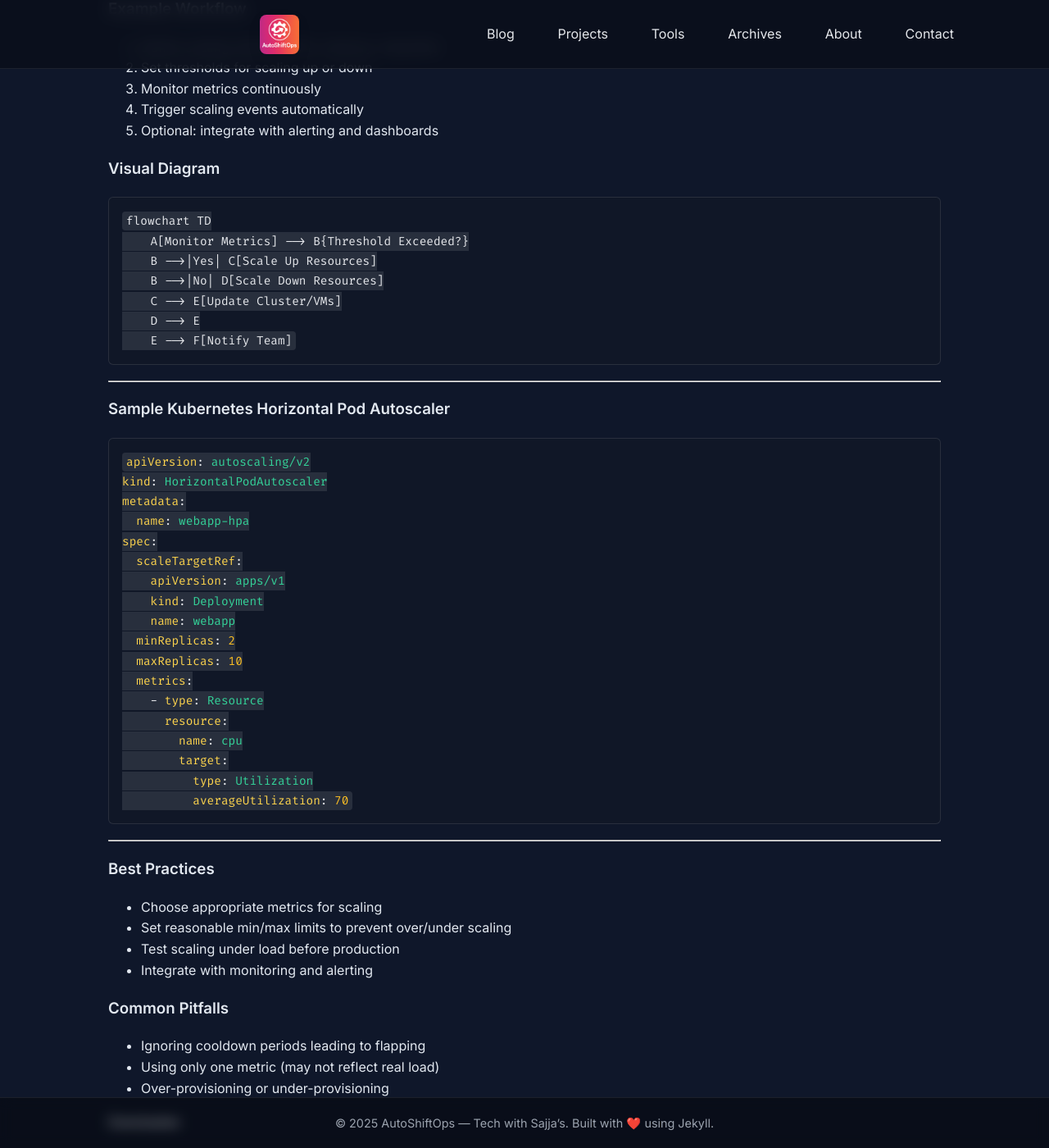
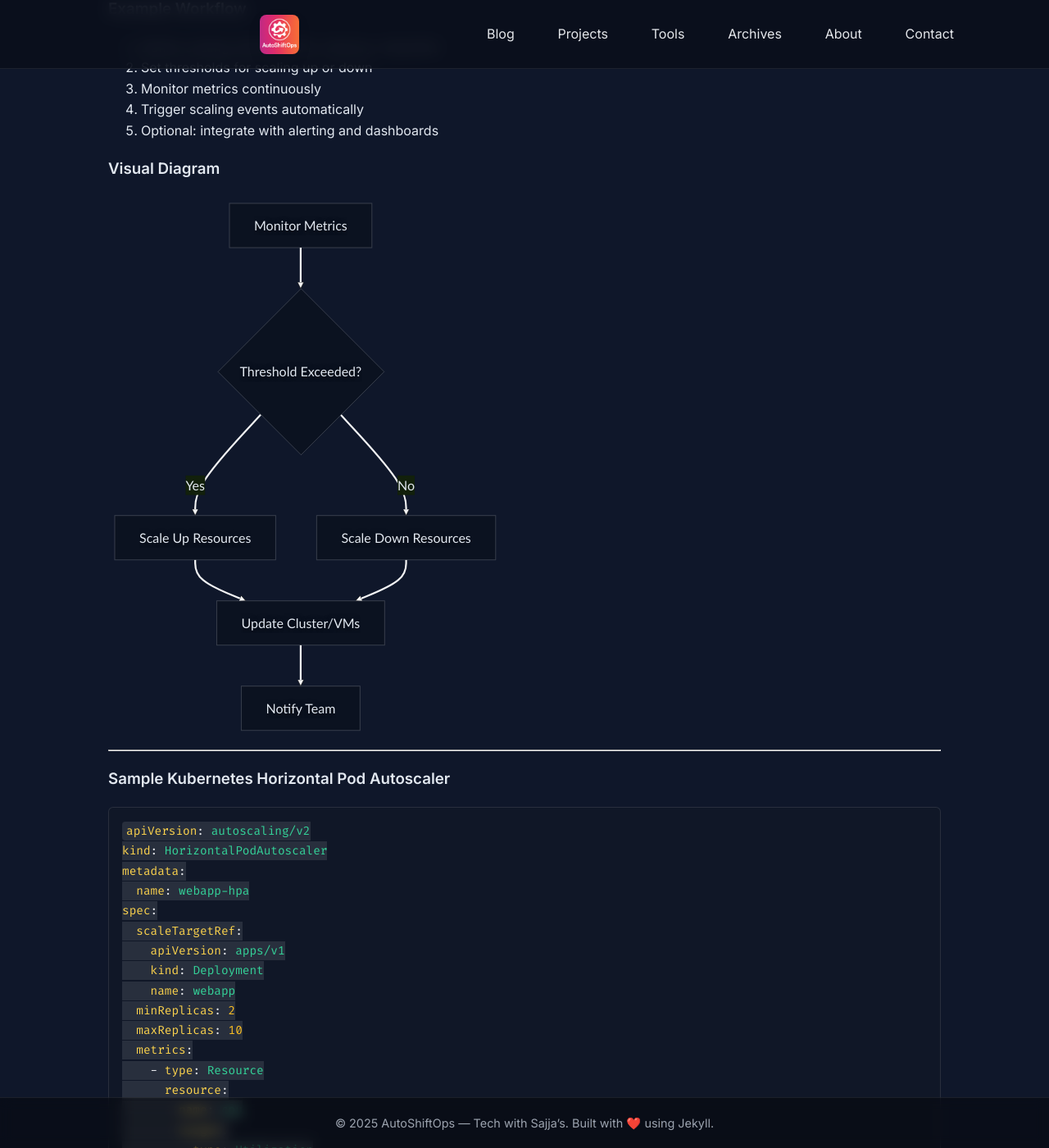
Before and after one commit to AutoShiftOps/autoshiftops.github.io, a Jekyll site: the page built from _posts/2025-02-23-Auto-Scaling Strategies.md, in a window 1280 px wide and 1400 px high, scrolled down 593 px. Shown: the whole window at 82% size. Built offline with Jekyll 4.4.1, drawn with Linux system fonts in a browser that asks for light colours.

Commit message:
until 2 feb 2025

````diff
--- a/_posts/2025-02-23-Auto-Scaling Strategies.md
+++ b/_posts/2025-02-23-Auto-Scaling Strategies.md
@@ -32,7 +32,8 @@ Auto-scaling automatically adjusts compute resources based on demand, ensuring *
 5. Optional: integrate with alerting and dashboards
 
 ### Visual Diagram
-```mermaid
+{% raw %}
+<div class="mermaid">
 flowchart TD
     A[Monitor Metrics] --> B{Threshold Exceeded?}
     B -->|Yes| C[Scale Up Resources]
@@ -40,7 +41,8 @@ flowchart TD
     C --> E[Update Cluster/VMs]
     D --> E
     E --> F[Notify Team]
-```
+</div>
+{% endraw %}
 ---
 
 ### Sample Kubernetes Horizontal Pod Autoscaler
````
Also changed, not shown: _posts/2025-01-11-automated-testing-strategies-in-devops.md (+4 -2 lines).
